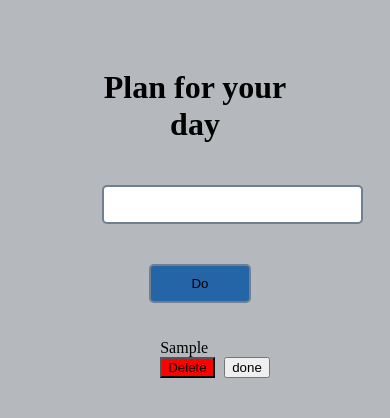
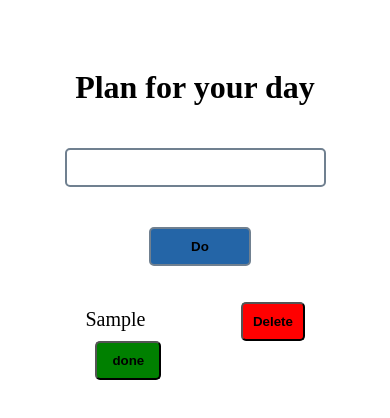
Before and after one commit to FACG4/to-do, a website: page index.html in a window 390 px wide. Both pictures are taken after typing "Sample" into the empty fields and a click on the input "Do". Drawn offline with Linux system fonts and the light colour scheme.

Commit message:
style change

```diff
--- a/style.css
+++ b/style.css
@@ -3,13 +3,18 @@
 } */
 
 .delete{
-    background-color: red;
+  border-radius: 5px;
+  padding: 10px 10px;
+  margin:20px auto;
+  margin-left: 10px;
+  background-color:red;
+  color: black;
+  font-weight: bold;
 }
 
 body{
+height: 100%;
 
-    height:100% ;
-    background-color:rgb(181, 185, 189);
 
 
 }
@@ -17,7 +22,7 @@ body{
 
 text-align: center;
    padding-top: 40px;
-   width: 50%;
+   width: 80%;
    margin: auto;
 }
 .input_style{
@@ -34,16 +39,19 @@ text-align: center;
     margin:20px auto;
     margin-left: 10px;
     background-color:rgb(36, 101, 167);
+    font-weight: bold;
 }
 
 span {
     width: 60%;
     text-align: left;
     display: inline-block;
+    font-size: 20px;
 }
 #todo-container{
     width: 80%;
     margin: auto;
+    background-color:
 }
 ul {
     list-style: none;
@@ -59,10 +67,38 @@ li {
 }
 
 .done {
-    /* max-width: 200%; */
-    float: right;
+    border-radius: 5px;
+    padding: 10px 15px;
+    margin-left: 10px;
+    background-color:Green;
+    color: black;
+    font-weight: bold;
   }
 
   .spanDone {
-    color: red;
+    color: green;
+    text-decoration-line: line-through;
+    font-size: 20px;
   }
+
+  @media only screen and (max-width: 1000px){
+    #todo-container{
+        width: 100%;
+        margin: auto;
+        background-color:
+    }
+    span{
+      text-align: center;
+    }
+  }
+
+  @media only screen and (max-width: 600px){
+    #todo-container{
+        width: 100%;
+        margin: auto;
+        background-color:
+    }
+    span{
+      text-align: left;
+    }
+  }
```
